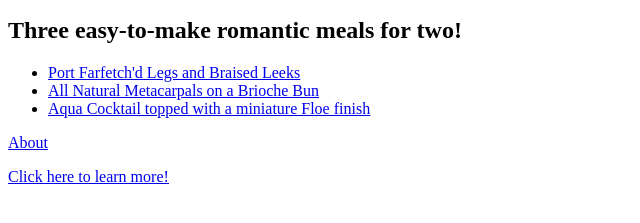
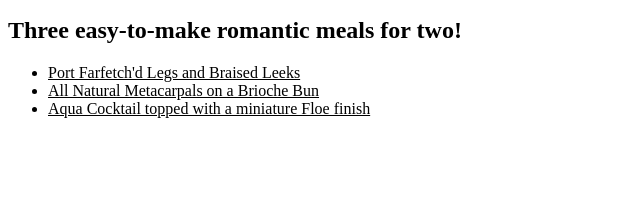
Before and after one commit to CCYEE/odin-recipes, a plain HTML site: page index.HTML in a window 1280 px wide. Shown: the part 101-324 px from the top of the page, without its empty margins (0-640 px from the left). Drawn offline with Linux system fonts and the light colour scheme.

```diff
--- a/index.HTML
+++ b/index.HTML
@@ -19,14 +19,10 @@
         </p>
         <p>
             <ul>
-                <li><a href="recipes/duck.html"><u> Port Farfetch'd Legs and Braised Leeks </u></a></li>
-                <li><a href="recipes/knuckle.html"><u> All Natural Metacarpals on a Brioche Bun </u></a></li>
-                <li><a href="recipes/water.html"><u> Aqua Cocktail topped with a miniature Floe finish </u></a></li>
+                <li><u> Port Farfetch'd Legs and Braised Leeks </u></a></li>
+                <li><u> All Natural Metacarpals on a Brioche Bun </u></a></li>
+                <li><u> Aqua Cocktail topped with a miniature Floe finish </u></a></li>
             </ul>
-        </p>
-        <p><u> <a href="http://www.theodinproject.com/about">About </a> </u></p>
-        <p>
-            <u><a href="https://www.youtube.com/watch?v=dQw4w9WgXcQ">Click here to learn more!</a></u>
         </p>
 
     </body>
```
